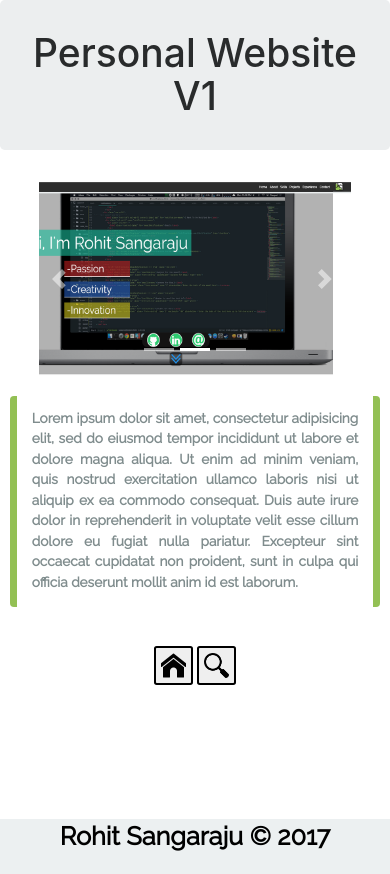
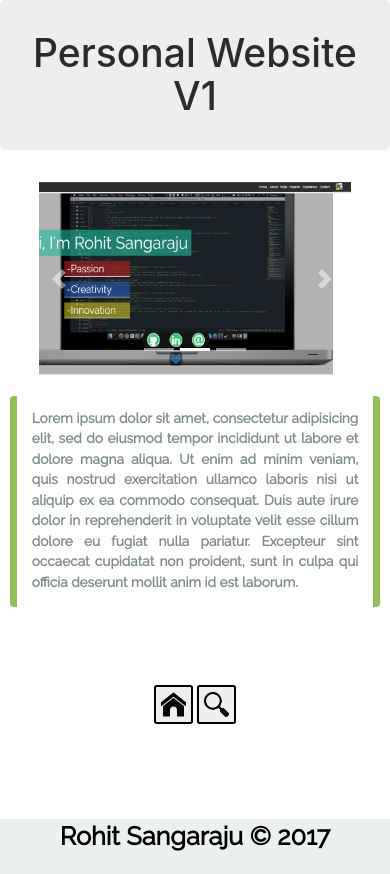
Before and after one commit to Slashin/Personal_Website_2, a plain HTML site: page Personal Website V2/web1.html in a window 390 px wide. Drawn offline with nearby package versions, Linux system fonts and the light colour scheme.

Commit message:
Add files via upload

```diff
--- a/Personal Website V2/css/projStyles.css
+++ b/Personal Website V2/css/projStyles.css
@@ -271,7 +271,7 @@ p {
 	}
 
 	#buttonContainer {
-		margin-top: 10vw;
+		margin-top: 20vw;
 	}
 
 	.buttonImg{
```
